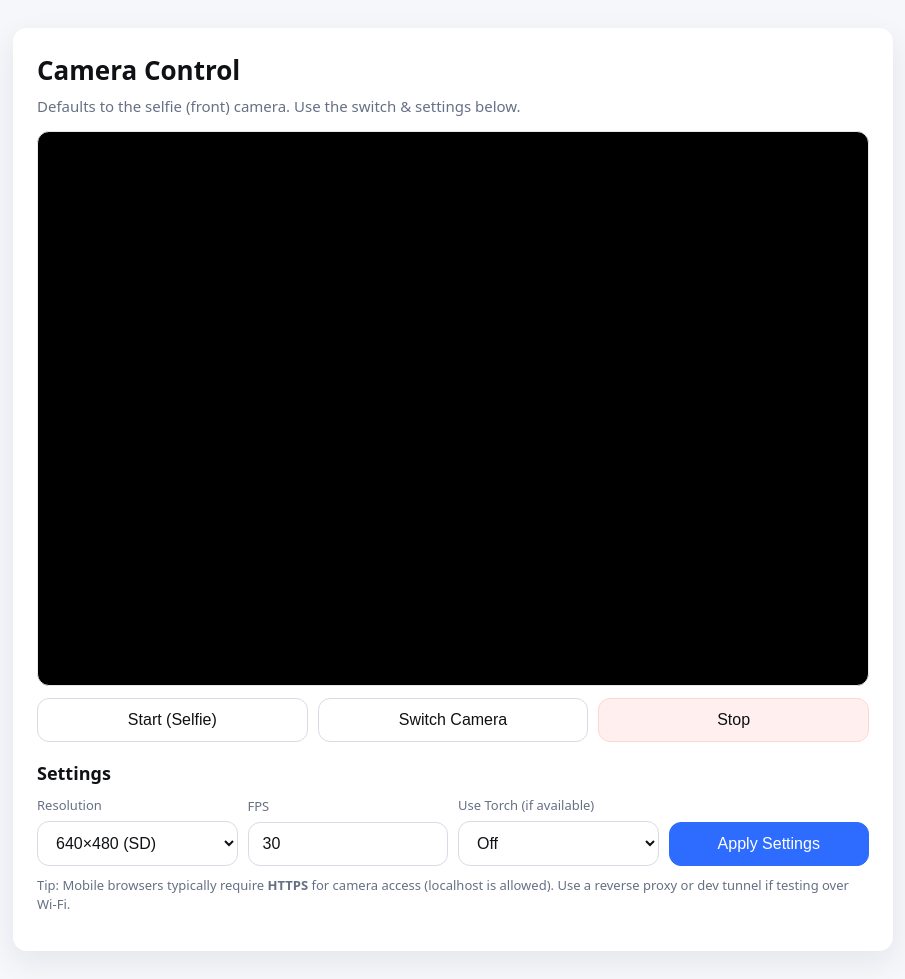
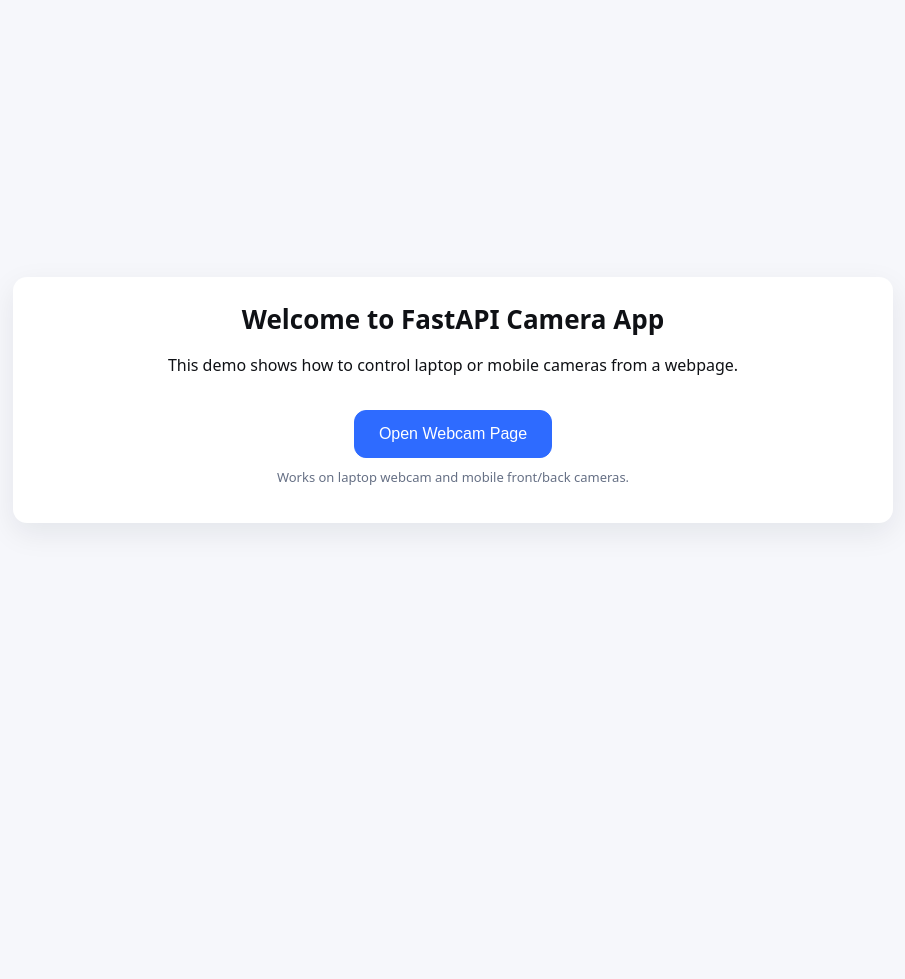
Before and after one commit to SatNaingTun/SntImageBGChanger, a FastAPI app: page / in a window 1280 px wide. Shown: the whole page, without its empty margins (187-1092 px from the left). After the commit the page ends 527 px from the top, so only its background shows below. Run offline with FastAPI, Linux system fonts and the light colour scheme.

Commit message:
change webcam into modue

```diff
--- a/main.py
+++ b/main.py
@@ -1,18 +1,21 @@
 from fastapi import FastAPI, Request
-from fastapi.staticfiles import StaticFiles
 from fastapi.responses import HTMLResponse
 from fastapi.templating import Jinja2Templates
-import pathlib
+from fastapi.staticfiles import StaticFiles
 
-app = FastAPI()
+# Import routers from subpackage
+from routers import webcam
 
-# Serve static files from ./static
+app = FastAPI(title="FastAPI Camera App")
+
+# Mount static files and set template directory
 app.mount("/static", StaticFiles(directory="static"), name="static")
-
 templates = Jinja2Templates(directory="templates")
 
+# Include router
+app.include_router(webcam.router)
 
 @app.get("/", response_class=HTMLResponse)
-async def index(request: Request):
-    # Render templates/index.html
+async def home(request: Request):
+    """Main home page"""
     return templates.TemplateResponse("index.html", {"request": request})
--- a/templates/index.html
+++ b/templates/index.html
@@ -2,62 +2,22 @@
 <html lang="en">
 <head>
   <meta charset="utf-8" />
-  <!-- Mobile friendly viewport with iOS safe-areas -->
-  <meta name="viewport" content="width=device-width, initial-scale=1, viewport-fit=cover" />
-  <title>Camera Control</title>
+  <meta name="viewport" content="width=device-width,initial-scale=1" />
+  <title>FastAPI Camera Home</title>
   <link rel="stylesheet" href="/static/css/styles.css" />
 </head>
 <body>
   <main class="page">
-    <section class="card">
-      <h2>Camera Control</h2>
-      <p class="subtitle">Defaults to the selfie (front) camera. Use the switch & settings below.</p>
-
-      <div class="video-wrap">
-        <video id="preview" autoplay playsinline muted></video>
-      </div>
-
-      <div class="controls">
-        <button id="btnStart">Start (Selfie)</button>
-        <button id="btnSwitch">Switch Camera</button>
-        <button id="btnStop" class="btn-danger">Stop</button>
-      </div>
-
-      <h3>Settings</h3>
-
-      <div class="settings">
-        <label class="field">
-          <span>Resolution</span>
-          <select id="selRes">
-            <option value="640x480">640×480 (SD)</option>
-            <option value="1280x720">1280×720 (HD)</option>
-            <option value="1920x1080">1920×1080 (Full HD)</option>
-          </select>
-        </label>
-
-        <label class="field">
-          <span>FPS</span>
-          <input id="inpFps" type="number" min="1" max="60" value="30" inputmode="numeric" />
-        </label>
-
-        <label class="field">
-          <span>Use Torch (if available)</span>
-          <select id="selTorch">
-            <option value="off">Off</option>
-            <option value="on">On</option>
-          </select>
-        </label>
-
-        <button id="btnApply" class="btn-primary">Apply Settings</button>
-      </div>
-
-      <p class="notes">
-        Tip: Mobile browsers typically require <strong>HTTPS</strong> for camera access
-        (localhost is allowed). Use a reverse proxy or dev tunnel if testing over Wi-Fi.
-      </p>
+    <section class="card" style="text-align:center">
+      <h2>Welcome to FastAPI Camera App</h2>
+      <p>This demo shows how to control laptop or mobile cameras from a webpage.</p>
+      <a href="/webcam">
+        <button class="btn-primary" style="width:auto;padding:14px 24px;margin-top:16px">
+          Open Webcam Page
+        </button>
+      </a>
+      <p class="notes">Works on laptop webcam and mobile front/back cameras.</p>
     </section>
   </main>
-
-  <script src="/static/js/camera.js"></script>
 </body>
 </html>
```
Also changed, not shown: routers/modenet_api.py (added, +21 -0 lines), routers/webcam.py (added, +12 -0 lines), templates/webcam.html (added, +62 -0 lines).
